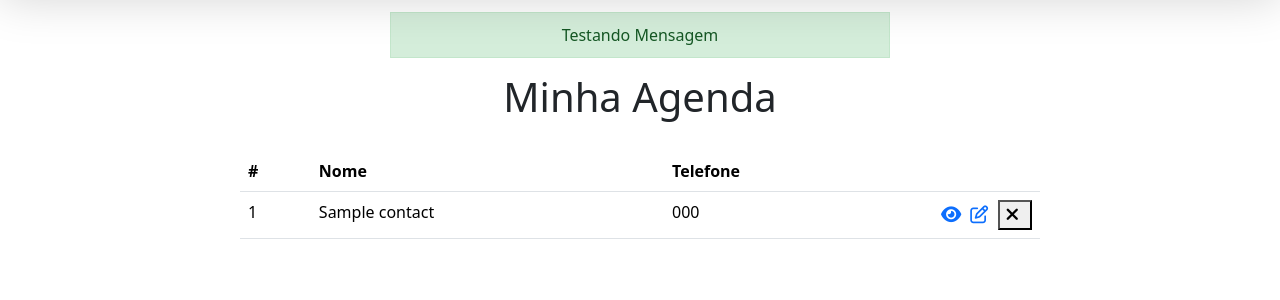
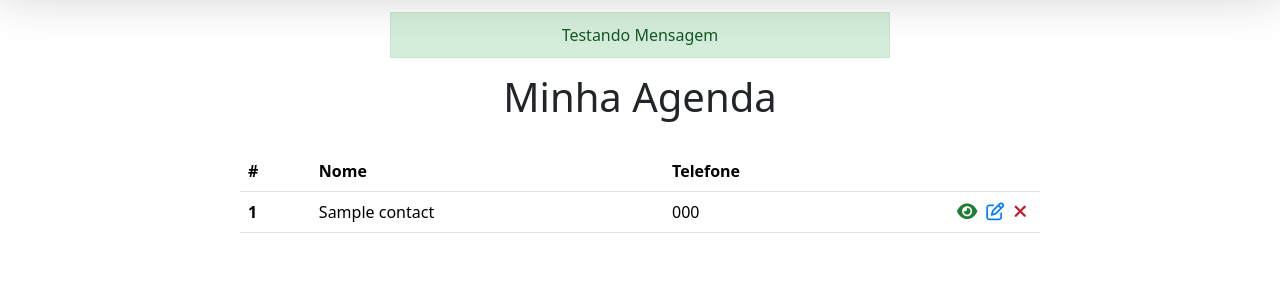
Before and after one commit to GeovanniMarrocos/agenda-php-project, a PHP site: page / in a window 1280 px wide. Shown: the part 156-456 px from the top of the page. Run offline with PHP 8.4, Linux system fonts and the light colour scheme; tables that the repository leaves empty or names only in its code hold one stand-in row (values such as "Sample post").

Commit message:
update files

```diff
--- a/css/style.css
+++ b/css/style.css
@@ -17,6 +17,10 @@
     background-color: #007bff;
 }
 
+.col-id {
+    font-weight: bolder;
+}
+
 .actions {
     text-align: right;
     width: 150px;
@@ -25,6 +29,24 @@
 .actions i {
     font-size: 18px;
     margin-right: 5px;
+}
+
+.check-icon {
+    color: #1e7e34;
+}
+
+.edit-icon {
+    color: #007bff;
+}
+
+.delete-btn {
+    background-color: transparent;
+    border: none;
+    padding: 0;
+}
+
+.delete-icon {
+    color: #bd2130;
 }
 
 #empty-list-text {
--- a/index.php
+++ b/index.php
@@ -27,13 +27,13 @@ include_once('./templates/header.php');
                <tbody>
                     <?php foreach($contacts as $contact):?>
                         <tr>
-                            <td scope="row"><?php echo $contact['id']?></td>
+                            <td scope="row" class="col-id"><?php echo $contact['id']?></td>
                             <td scope="row"><?php echo $contact['name']?></td>
                             <td scope="row"><?php echo $contact['phone']?></td>
                             <td class="actions">
                                 <a href="#"><i class="fas fa-eye check-icon"></i></a>
                                 <a href="#"><i class="far fa-edit edit-icon"></i></a>
-                                <button type="subit"><i class="fas fa-times delete-icon"></i></button>
+                                <button type="subit" class="delete-btn"><i class="fas fa-times delete-icon"></i></button>
                             </td>
                         </tr>
                     <?php endforeach;?>
```
